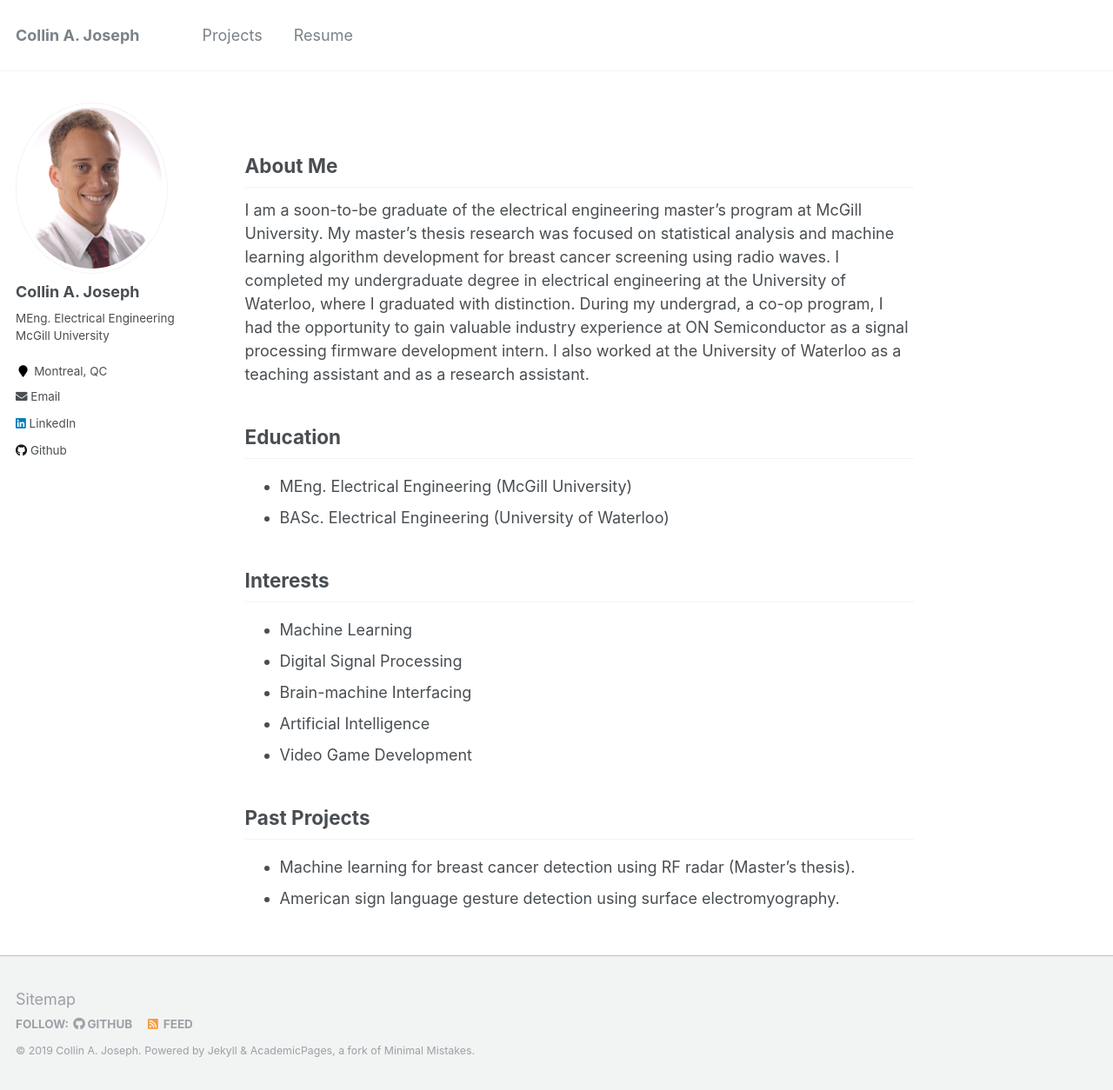
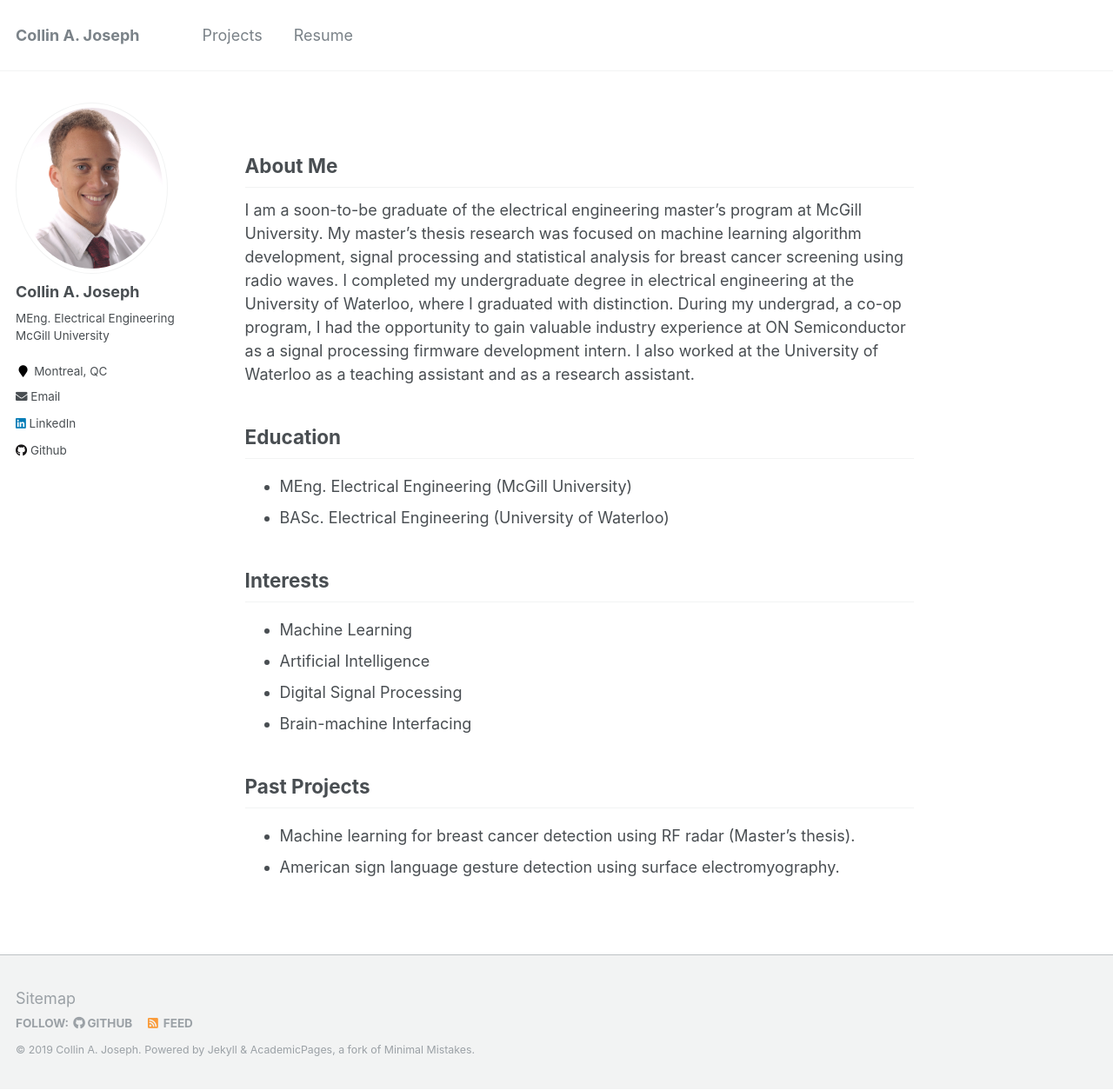
Before and after one commit to collinquintyne/collinquintyne.github.io, a Jekyll site: the page built from _pages/about.md, in a window 1280 px wide and 1254 px high. Shown: the whole window at 87% size. Built offline with Jekyll 4.4.1, drawn with Linux system fonts in a browser that asks for light colours.

Commit message:
update about page and resume

```diff
--- a/_pages/about.md
+++ b/_pages/about.md
@@ -10,7 +10,7 @@ redirect_from:
 ---
 
 ## About Me
-I am a soon-to-be graduate of the electrical engineering master's program at McGill University. My master's thesis research was focused on statistical analysis and machine learning algorithm development for breast cancer screening using radio waves. I completed my undergraduate degree in electrical engineering at the University of Waterloo, where I graduated with distinction. During my undergrad, a co-op program, I had the opportunity to gain valuable industry experience at ON Semiconductor as a signal processing firmware development intern. I also worked at the University of Waterloo as a teaching assistant and as a research assistant.
+I am a soon-to-be graduate of the electrical engineering master's program at McGill University. My master's thesis research was focused on machine learning algorithm development, signal processing and statistical analysis for breast cancer screening using radio waves. I completed my undergraduate degree in electrical engineering at the University of Waterloo, where I graduated with distinction. During my undergrad, a co-op program, I had the opportunity to gain valuable industry experience at ON Semiconductor as a signal processing firmware development intern. I also worked at the University of Waterloo as a teaching assistant and as a research assistant.
 
 ## Education
 * MEng. Electrical Engineering (McGill University)
@@ -18,10 +18,9 @@ I am a soon-to-be graduate of the electrical engineering master's program at McG
 
 ## Interests
 * Machine Learning
+* Artificial Intelligence
 * Digital Signal Processing
 * Brain-machine Interfacing
-* Artificial Intelligence
-* Video Game Development
 
 ## Past Projects
 * Machine learning for breast cancer detection using RF radar (Master's thesis).
```
Also changed, not shown: 1 other file.
